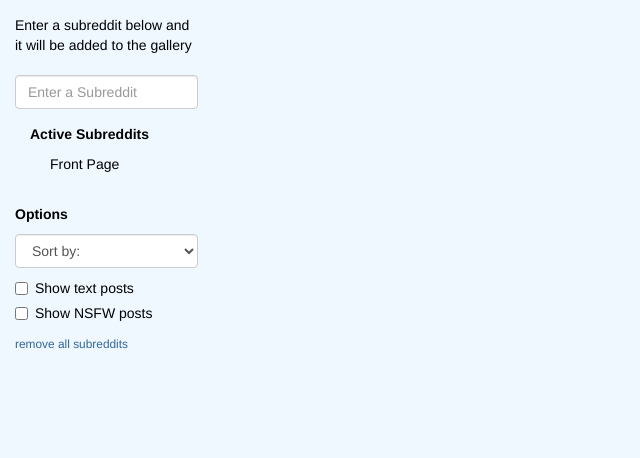
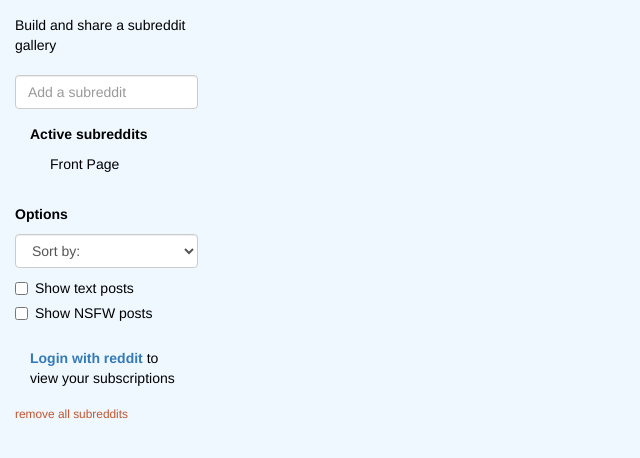
Before and after one commit to gabranches/Vuiit, a Flask app: page / in a window 1280 px wide. Shown: the top 458 px of the page, without its empty margins (0-640 px from the left). Run offline with Flask 2, Linux system fonts and the light colour scheme; some libraries are stand-ins or nearby versions.

Commit message:
design changes, final fixes

```diff
--- /dev/null
+++ b/app/config.py
@@ -0,0 +1,4 @@
+CLIENT_ID = "mGEGfnX8-v9_TQ"
+CLIENT_SECRET = "LHRakhCrm1KC1GNFx07q7VBhQIw"
+REDIRECT_URI = "http://127.0.0.1:5000/mysubreddits"
+SECRET_KEY = "asdfas9d87987asf09asdf78089as3,,3???"
--- a/app/static/js/events.js
+++ b/app/static/js/events.js
@@ -14,16 +14,12 @@ $("#input-sub").keypress(function (e) {
 
 // Add gallery name
 $("#update-button").click(function () {
-	var name = $("#share-name").val();
-	$("#update-button").hide();
-	$("#update-loader").show();
-	$.ajax({
-		url: "/ajax/updatename?name=" + name + "&key=" + state.key,
-		success: function(data){
-			$("#update-loader").hide();
-			$("#update-confirm").show();
-		}
-	});
+	addGalleryName();
+});
+$("#share-name").keypress(function (e) {
+	if (e.which == 13) {
+		addGalleryName();
+	}
 });
 
 // Remove all subs
--- a/app/static/js/functions.js
+++ b/app/static/js/functions.js
@@ -33,9 +33,22 @@ function addSub(sub){
 			$("#front-page-label").hide();
 		}
 		$("#input-sub").val('');
-		$("#input-sub").attr("placeholder","Enter a Subreddit");
+		$("#input-sub").attr("placeholder","Add a Subreddit");
 		$(".dropdown-menu").hide();
 	}
+}
+
+function addGalleryName(){
+	var name = $("#share-name").val();
+	$("#update-button").hide();
+	$("#update-loader").show();
+	$.ajax({
+		url: "/ajax/updatename?name=" + name + "&key=" + state.key,
+		success: function(data){
+			$("#update-loader").hide();
+			$("#update-confirm").show();
+		}
+	});
 }
 
 function removeAll(){
--- a/app/static/style.css
+++ b/app/static/style.css
@@ -53,8 +53,6 @@ label {
 
 /* Left Menu */
 
-
-
 #left-menu {
   color: black;
   overflow-y: auto;
@@ -68,13 +66,18 @@ label {
 
 #edit-gallery,
 #remove-all {
-  color: #336699;
+  color: #C1552D;
   cursor: pointer;
 }
 
 .remove-button {
   display: none;
-  color: #ff4500;
+  color: #C1552D;
+  margin-left: 5px;
+}
+
+.remove-button:hover {
+  color: #843B20;
 }
 
 .share-result {
@@ -95,8 +98,12 @@ label {
   margin-left: 0px;
 }
 
+.sub-link:hover {
+  color: #336699;
+}
+
 .sub-link {
-  color: #336699;
+  color: #428bca;
 }
 
 #sub-list {
--- a/app/templates/index.html
+++ b/app/templates/index.html
@@ -12,8 +12,8 @@
       <div class="row">
       	<!-- Top Menu (Mobile) -->
         <div id="top-menu" class="hidden-lg hidden-md col-xs-12 text-center affix-top">
-          <span id="options-enter">Tap To Edit Subreddits</span>
-          <span id="options-leave">Tap To Return To Gallery</span>
+          <span id="options-enter">Tap To edit subreddits</span>
+          <span id="options-leave">Tap To return To gallery</span>
         </div>
 				<!-- Left Menu -->
         <div id="left-menu" class="hidden-xs hidden-sm col-md-2 affix-top">
@@ -27,7 +27,7 @@
             </div>
 
             <div class="col-xs-12 mysubs-pg">
-              You are now logged in. <br /><br />
+              <strong>You are now logged in</strong><br />
               Browsing your subscribed subreddits
             </div>
 
@@ -36,13 +36,13 @@
             </div>
 
             <div class="col-xs-12 main-pg">
-              Enter a subreddit below and it will be added to the gallery</a>
+              Build and share a subreddit gallery</a>
             </div>
           </div>
 
           <div class="row main-pg">
             <div class="col-xs-12">
-              <input type="input" class="form-control" id="input-sub" placeholder="Enter a Subreddit">
+              <input type="input" class="form-control" id="input-sub" placeholder="Add a subreddit">
             </div>
           </div>
 
@@ -60,7 +60,7 @@
 
           <div class="row main-pg link-pg mysubs-pg">
              <div id="sub-list" class="col-xs-12">
-              <span id="active-subs-label"><label>Active Subreddits</label></span><br />
+              <span id="active-subs-label"><label>Active subreddits</label></span><br />
               <span id="front-page-label">Front Page</span>
               <span id="sub-names"></span>
              </div>
@@ -76,7 +76,7 @@
             </div>
 
             <div class="share-result menuitem col-xs-12">
-              <div id="gallery-label"><label> Gallery address: </label></div>
+              <div id="gallery-label"><label> Gallery address </label></div>
               <input type="text" class="form-control" id="share-link"><br />
               <input type="text" class="form-control" id="share-name" placeholder="Gallery name (optional)">
               <div class="menuitem col-xs-12 text-center update-button-wrapper">
@@ -86,6 +86,8 @@
               </div>
             </div>
           </div>
+
+
 
           <div class="row options">
             <div class="col-xs-12">
@@ -115,6 +117,13 @@
                 <label>
 				  				<input id="options-nsfw" type="checkbox"> Show NSFW posts
 								</label>
+              </div>
+
+              <div class="menuitem row link-pg main-pg sub-pg" id="login-div">
+                <div class="col-xs-12">
+                  <strong><a href="/login">Login with reddit</a></strong>
+                  to view your subscriptions
+                </div>
               </div>
 
               <div class="row" id="remove-all">
--- a/app/views.py
+++ b/app/views.py
@@ -1,5 +1,6 @@
 from app import app, db
 from flask import render_template, request, redirect, session
+from config import CLIENT_ID, CLIENT_SECRET, REDIRECT_URI, SECRET_KEY
 import url_shortener
 from app.models import Url
 import get_subs
@@ -8,10 +9,8 @@ import requests
 import requests.auth
 import json
 
-CLIENT_ID = "mGEGfnX8-v9_TQ"
-CLIENT_SECRET = "LHRakhCrm1KC1GNFx07q7VBhQIw"
-REDIRECT_URI = "http://127.0.0.1:5000/mysubreddits"
-app.secret_key = "asdfas9d87987asf09asdf78089as3,,3???"
+
+app.secret_key = SECRET_KEY
 
 @app.route('/')
 def index():
```
Also changed, not shown: app/setup.py (line endings or trailing spaces).
